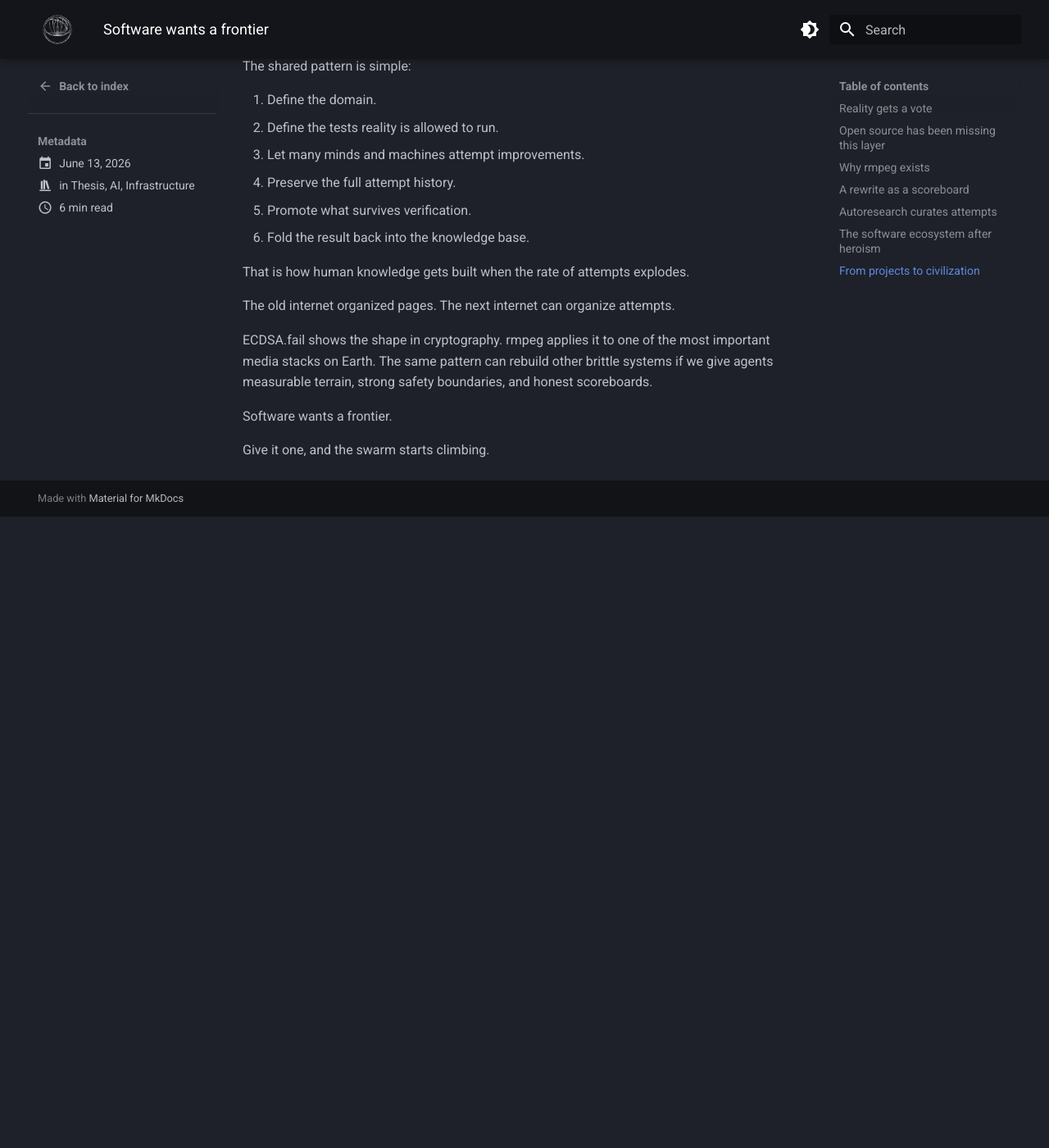
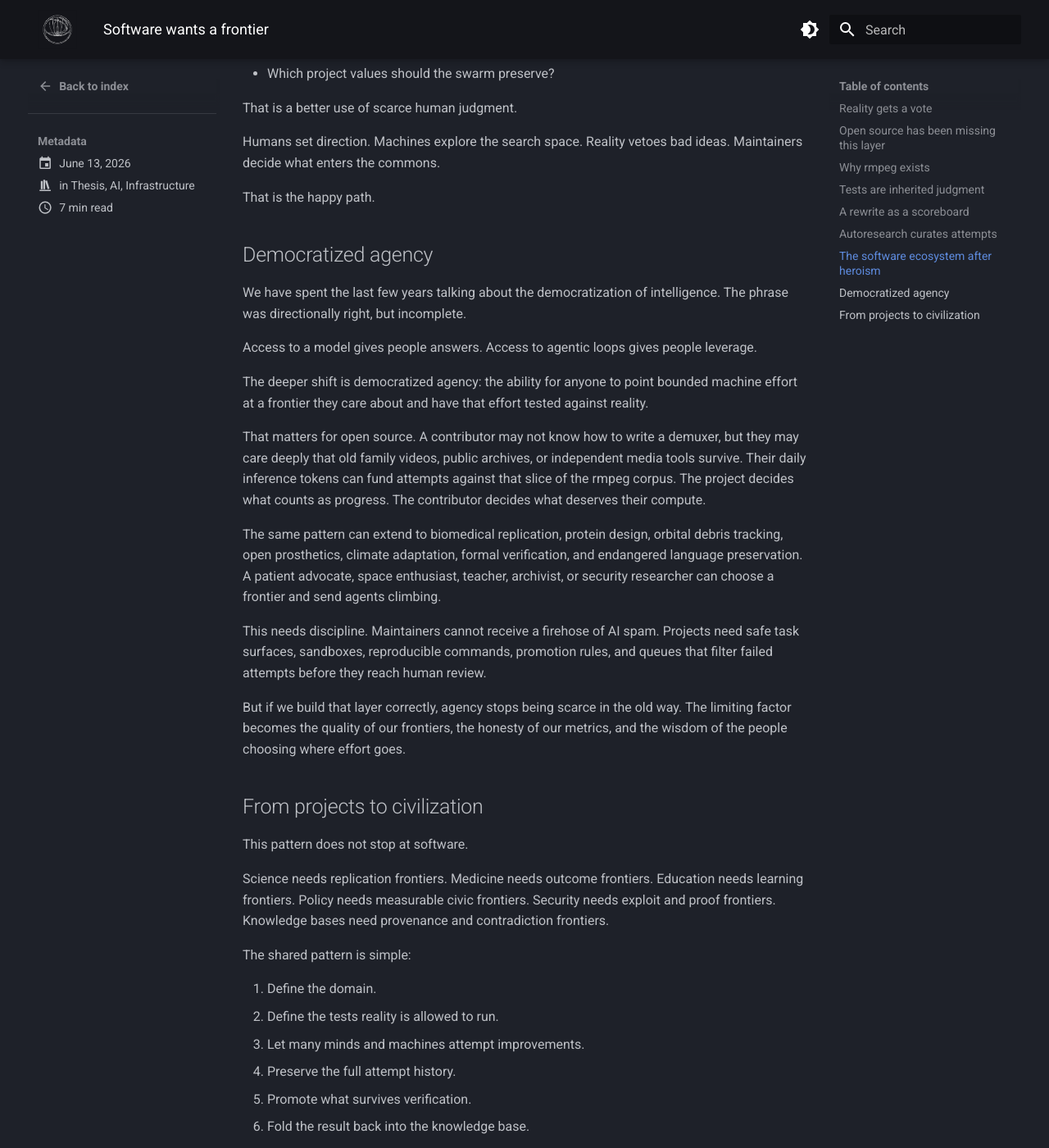
Before and after one commit to pierce403/titor.tech, an MkDocs documentation site: the page built from docs/blog/posts/software-wants-a-frontier.md, in a window 1280 px wide and 1400 px high, scrolled down 5539 px. Shown: the whole window at 82% size. Built offline with MkDocs 1.6.1 and Material for MkDocs 9.7.7, drawn with Linux system fonts in a browser that asks for light colours; before the commit the page ends 6169 px from its top, so only the background shows below that; some of the changed text lies outside the part shown.

Commit message:
docs: expand autoresearch frontier essay

```diff
--- a/docs/blog/posts/software-wants-a-frontier.md
+++ b/docs/blog/posts/software-wants-a-frontier.md
@@ -97,6 +97,18 @@
 
 But only if the swarm has a frontier.
 
+## Tests are inherited judgment
+
+FFmpeg is an unusually good candidate for this because the ecosystem already did decades of unpaid preparation work.
+
+FATE, sample media, historical bug reports, fuzz cases, and regression tests are the map. They encode the files that broke, the formats that lied, the decoders that drifted, and the bugs that returned when nobody was looking.
+
+That corpus is human judgment in executable form.
+
+A Rust rewrite can inherit it. Agents can inherit it. The swarm does not need to understand all of FFmpeg at once. It needs to move one red test to green without turning another green test red. Then it needs to log the attempt, preserve the patch, and hand the new frontier to the next agent.
+
+Autoresearch works wherever human experience has been compiled into tests.
+
 ## A rewrite as a scoreboard
 
 rmpeg does not begin by claiming to replace FFmpeg. It begins by measuring itself against FFmpeg.
@@ -185,6 +197,22 @@
 
 That is the happy path.
 
+## Democratized agency
+
+We have spent the last few years talking about the democratization of intelligence. The phrase was directionally right, but incomplete.
+
+Access to a model gives people answers. Access to agentic loops gives people leverage.
+
+The deeper shift is democratized agency: the ability for anyone to point bounded machine effort at a frontier they care about and have that effort tested against reality.
+
+That matters for open source. A contributor may not know how to write a demuxer, but they may care deeply that old family videos, public archives, or independent media tools survive. Their daily inference tokens can fund attempts against that slice of the rmpeg corpus. The project decides what counts as progress. The contributor decides what deserves their compute.
+
+The same pattern can extend to biomedical replication, protein design, orbital debris tracking, open prosthetics, climate adaptation, formal verification, and endangered language preservation. A patient advocate, space enthusiast, teacher, archivist, or security researcher can choose a frontier and send agents climbing.
+
+This needs discipline. Maintainers cannot receive a firehose of AI spam. Projects need safe task surfaces, sandboxes, reproducible commands, promotion rules, and queues that filter failed attempts before they reach human review.
+
+But if we build that layer correctly, agency stops being scarce in the old way. The limiting factor becomes the quality of our frontiers, the honesty of our metrics, and the wisdom of the people choosing where effort goes.
+
 ## From projects to civilization
 
 This pattern does not stop at software.
```
